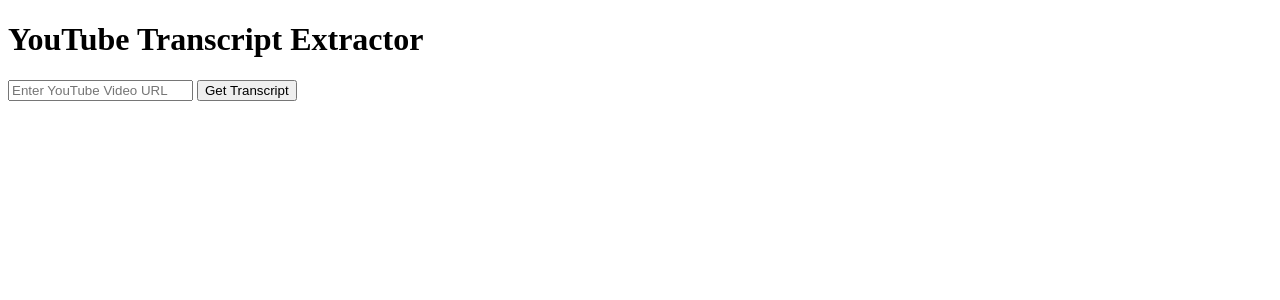
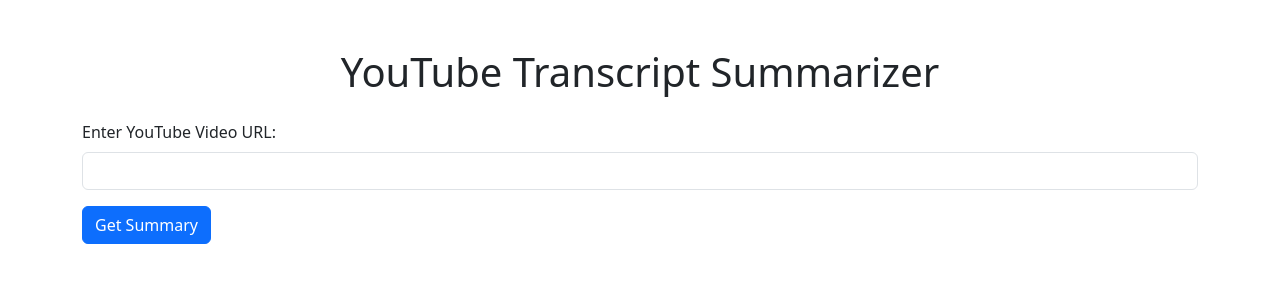
Before and after one commit to S-S-Poojitha/virtual, a Flask app: page / in a window 1280 px wide. Shown: the top 300 px of the page. Run offline with Flask 3, Linux system fonts and the light colour scheme.

Commit message:
Update index.html

```diff
--- a/templates/index.html
+++ b/templates/index.html
@@ -1,16 +1,28 @@
 <!DOCTYPE html>
 <html lang="en">
 <head>
-    <title>YouTube Transcript Extractor</title>
+    <meta charset="UTF-8">
+    <meta name="viewport" content="width=device-width, initial-scale=1.0">
+    <title>YouTube Transcript Summarizer</title>
+    <link rel="stylesheet" href="https://cdn.jsdelivr.net/npm/bootstrap@5.3.0/dist/css/bootstrap.min.css">
 </head>
 <body>
-    <h1>YouTube Transcript Extractor</h1>
-    <form method="POST">
-        <input type="text" name="youtube_url" placeholder="Enter YouTube Video URL" required>
-        <button type="submit">Get Transcript</button>
+
+<div class="container mt-5">
+    <h1 class="text-center">YouTube Transcript Summarizer</h1>
+
+    {% if error %}
+    <div class="alert alert-danger">{{ error }}</div>
+    {% endif %}
+
+    <form method="POST" class="mt-4">
+        <div class="mb-3">
+            <label for="youtube_url" class="form-label">Enter YouTube Video URL:</label>
+            <input type="text" class="form-control" id="youtube_url" name="youtube_url" required>
+        </div>
+        <button type="submit" class="btn btn-primary">Get Summary</button>
     </form>
-    {% if error %}
-        <p style="color: red;">{{ error }}</p>
-    {% endif %}
+</div>
+
 </body>
 </html>
```
